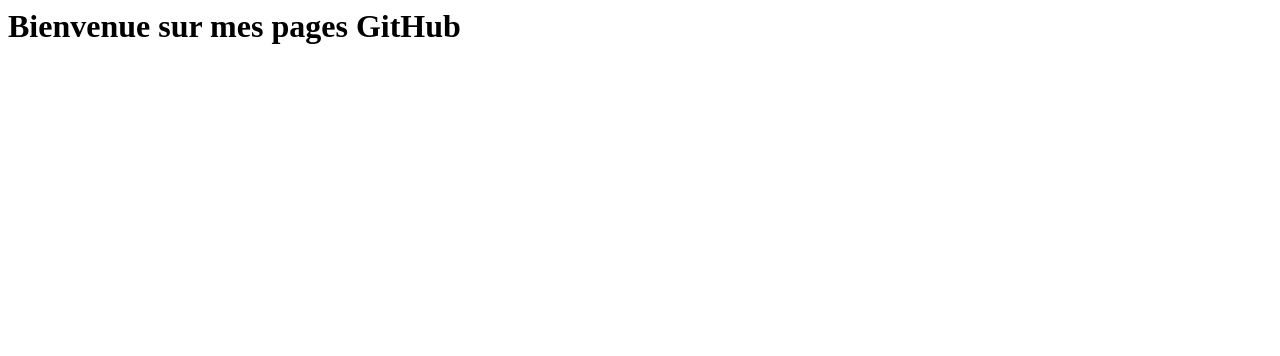
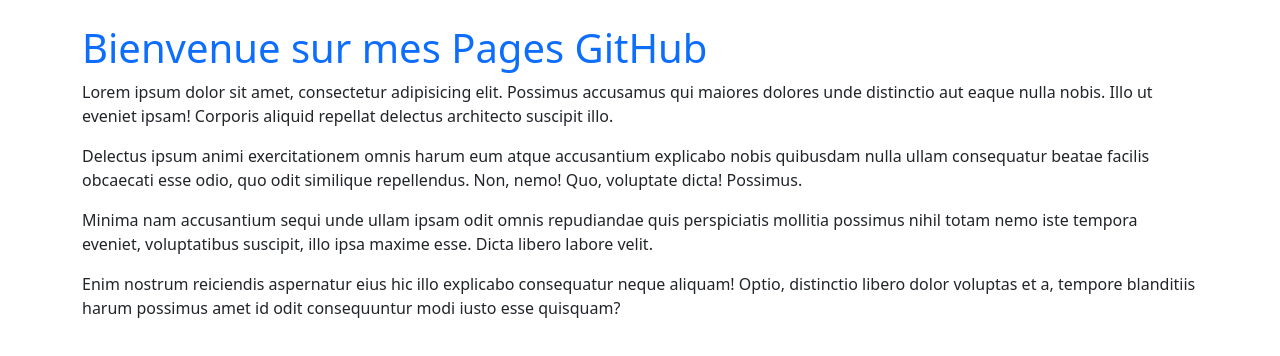
Before and after one commit to frren95/publishing-pages, a plain HTML site: page index.html in a window 1280 px wide. Drawn offline with nearby package versions, Linux system fonts and the light colour scheme.

Commit message:
added framework

```diff
--- a/index.html
+++ b/index.html
@@ -1 +1,21 @@
-<h1>Bienvenue sur mes pages GitHub</h1>
+<!DOCTYPE html>
+<html lang="en">
+<head>
+    <meta charset="UTF-8">
+    <meta http-equiv="X-UA-Compatible" content="IE=edge">
+    <meta name="viewport" content="width=device-width, initial-scale=1.0">
+    <title>Fred GitHub Pages</title>
+    <link href="https://cdn.jsdelivr.net/npm/bootstrap@5.1.3/dist/css/bootstrap.min.css" rel="stylesheet" integrity="sha384-1BmE4kWBq78iYhFldvKuhfTAU6auU8tT94WrHftjDbrCEXSU1oBoqyl2QvZ6jIW3" crossorigin="anonymous">
+</head>
+<body>
+    <main class="container mt-4">
+        <h1 class="text-primary">Bienvenue sur mes Pages GitHub</h1>
+        <p>Lorem ipsum dolor sit amet, consectetur adipisicing elit. Possimus accusamus qui maiores dolores unde distinctio aut eaque nulla nobis. Illo ut eveniet ipsam! Corporis aliquid repellat delectus architecto suscipit illo.</p>
+        <p>Delectus ipsum animi exercitationem omnis harum eum atque accusantium explicabo nobis quibusdam nulla ullam consequatur beatae facilis obcaecati esse odio, quo odit similique repellendus. Non, nemo! Quo, voluptate dicta! Possimus.</p>
+        <p>Minima nam accusantium sequi unde ullam ipsam odit omnis repudiandae quis perspiciatis mollitia possimus nihil totam nemo iste tempora eveniet, voluptatibus suscipit, illo ipsa maxime esse. Dicta libero labore velit.</p>
+        <p>Enim nostrum reiciendis aspernatur eius hic illo explicabo consequatur neque aliquam! Optio, distinctio libero dolor voluptas et a, tempore blanditiis harum possimus amet id odit consequuntur modi iusto esse quisquam?</p>
+    </main>
+
+    <script src="https://cdn.jsdelivr.net/npm/bootstrap@5.1.3/dist/js/bootstrap.bundle.min.js" integrity="sha384-ka7Sk0Gln4gmtz2MlQnikT1wXgYsOg+OMhuP+IlRH9sENBO0LRn5q+8nbTov4+1p" crossorigin="anonymous"></script>
+</body>
+</html>
```
